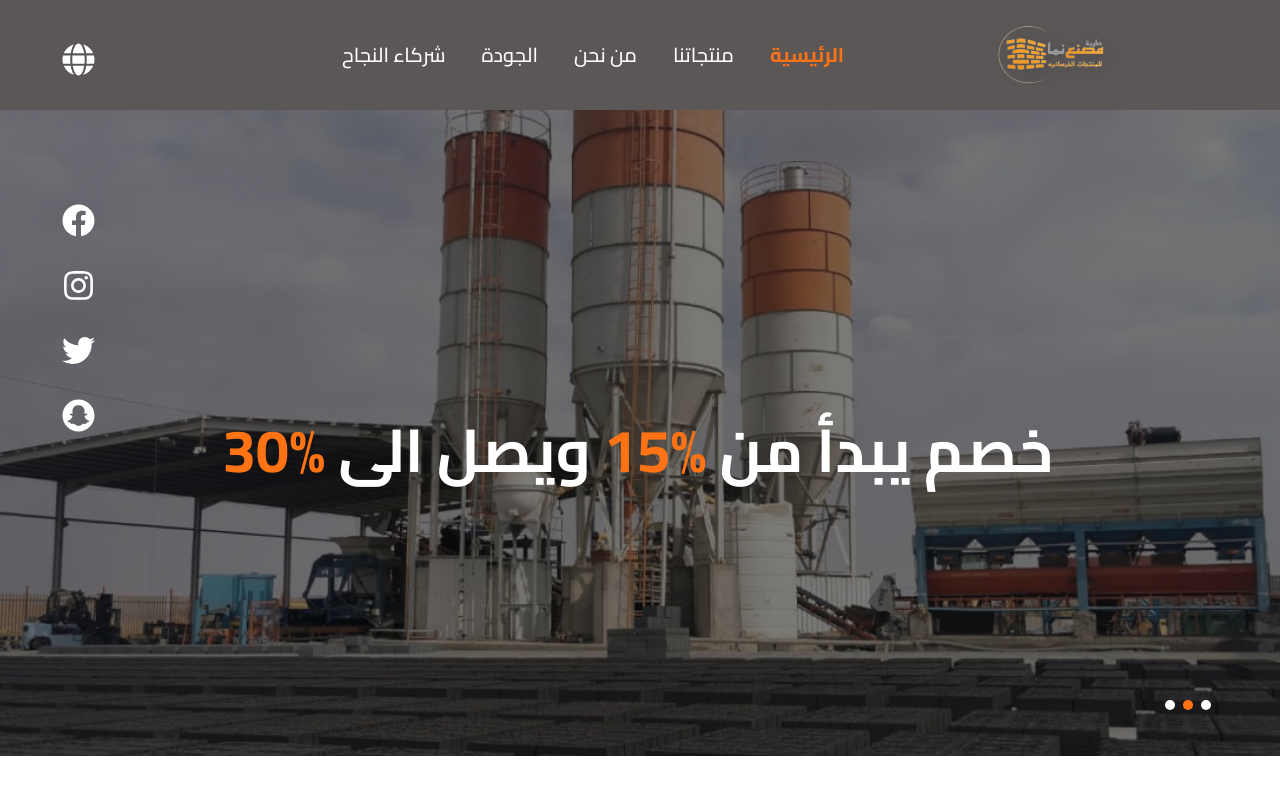
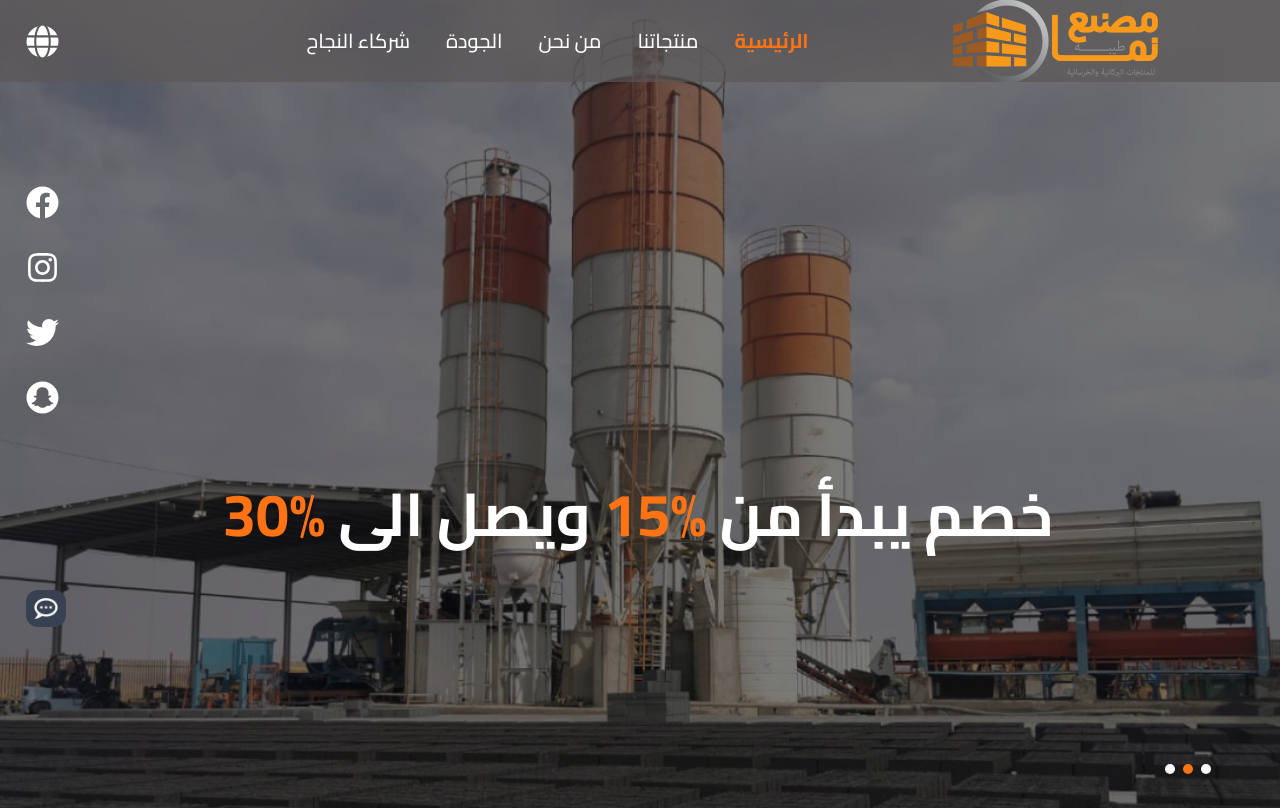
Before and after one commit to abdallamfathy/nama-project, a React (Vite) app: page / in a window 1280 px wide. Shown: the top 808 px of the page. Built offline with nearby package versions, Linux system fonts and the light colour scheme.

Commit message:
finish navbar

```diff
--- a/src/components/Navbar.jsx
+++ b/src/components/Navbar.jsx
@@ -10,6 +10,7 @@ import {
 } from "react-icons/fa";
 import { useParams } from "react-router-dom";
 import { productDetails, products } from "./Constants";
+import chat from "../assets/chat.png";
 
 const Navbar = ({ textColor, socialDisplay }) => {
   const params = useParams();
@@ -32,15 +33,15 @@ const Navbar = ({ textColor, socialDisplay }) => {
   }, [searchTerm]);
 
   return (
-    <>
-      <div className="fixed bg-[#5C5757]  w-full   z-50 ">
+    <div className="mt-16">
+      <div className="fixed bg-[#5C5757]  w-full -mt-16 bg-opacity-70  z-50 ">
           <nav
-            className={` ${textColor} p-6 flex justify-center items-center gap-6 `}
+            className={` text-white px-6 flex justify-center items-center gap-6 `}
           >
 
 
             <div className="flex  justify-center items-center">
-      <div className="flex flex-col  w-10 relative right-60 h-0 -top-3 z-10 ">
+      <div className="flex flex-col  w-10 relative right-60 h-2 -top-3 z-10 ">
               <div className={`gap-y-8 flex flex-col ${socialDisplay}`}>
               <FaGlobe className="mb-24 w-[33px] h-[33px]" />
                 <a href="https://www.facebook.com/profile.php?id=100086364507234">
@@ -55,6 +56,11 @@ const Navbar = ({ textColor, socialDisplay }) => {
                 <a href="https://www.snapchat.com/add/nama_taiba?share_id=EdYdd_Y10Pc&locale=en-US">
                   <FaSnapchat  className="w-[33px] h-[33px]" />
                 </a>
+                <div className="bg-gray-700 p-2 rounded-xl relative top-36  ">
+                <a href="#" >
+                  <img src={chat} alt="chatImage" />
+                </a>
+                </div>
               </div>
             </div>
 
@@ -74,7 +80,7 @@ const Navbar = ({ textColor, socialDisplay }) => {
             </div>
           </nav>
         </div>
-    </>
+    </div>
   );
 };
 
```
Also changed, not shown: src/assets/chat.png (added), src/assets/logo.png.
